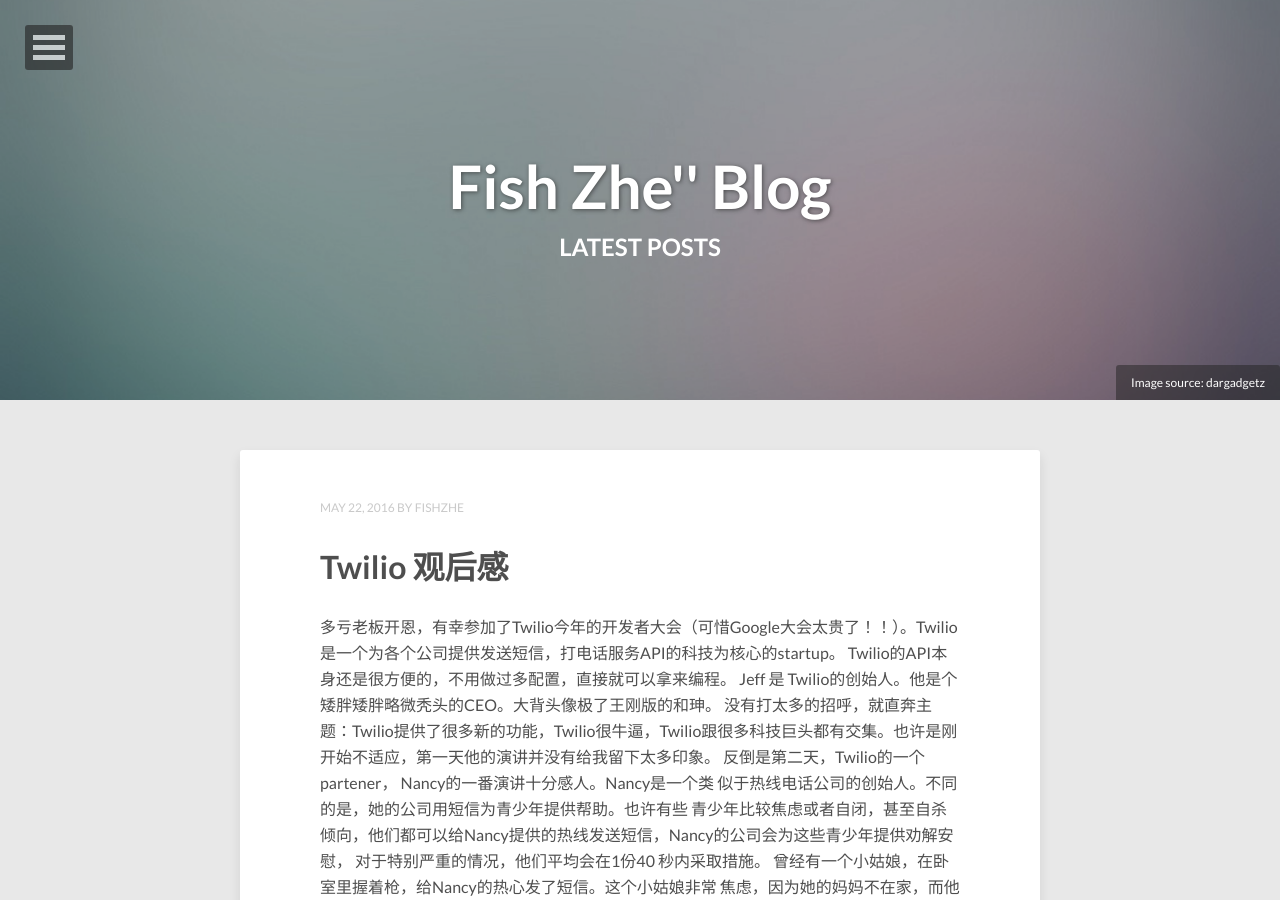
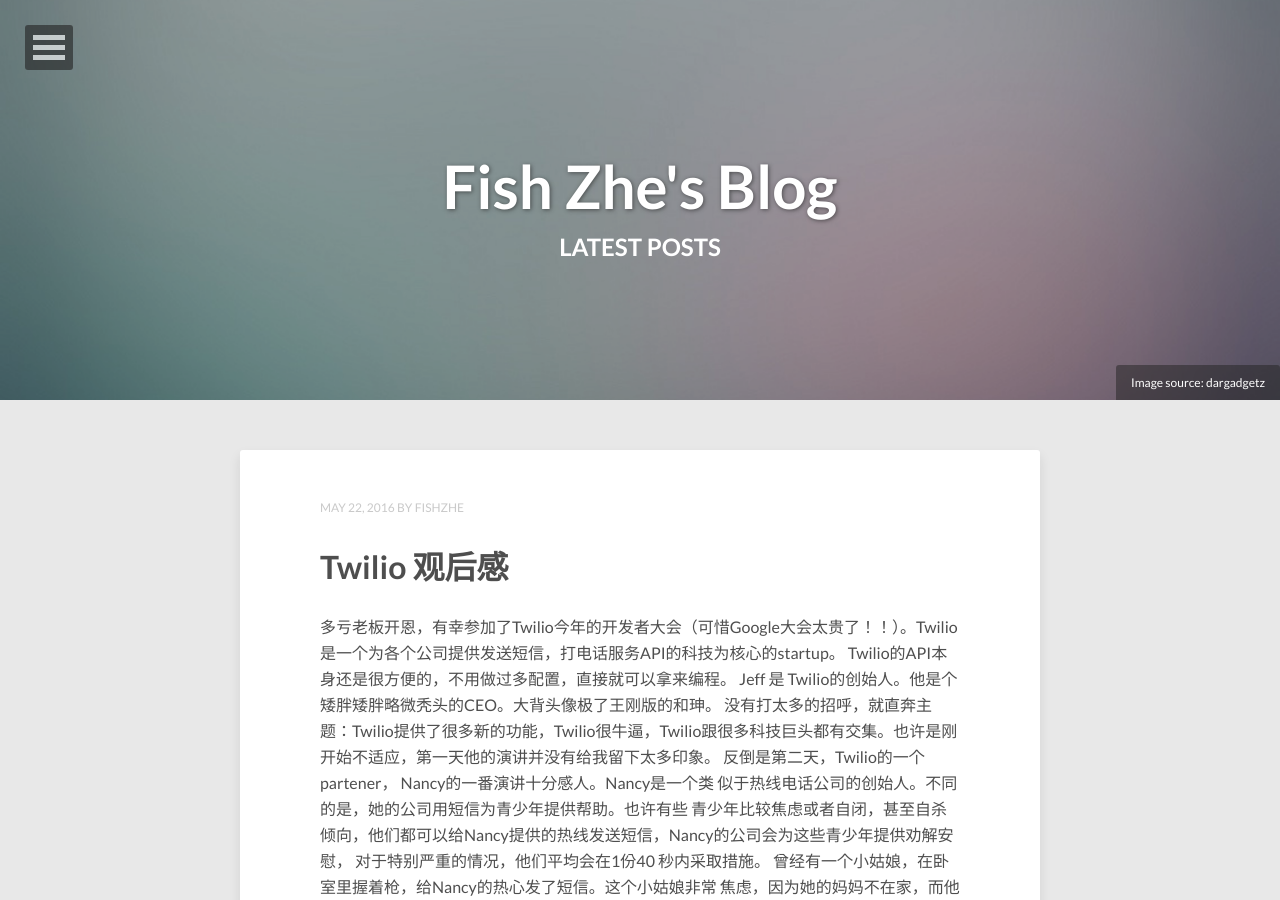
Before and after one commit to fishzhe/fishzhe.github.io, a Jekyll site: the page built from index.html, in a window 1280 px wide and 900 px high. Built offline with Jekyll 4.4.1, drawn with Linux system fonts in a browser that asks for light colours; nearby versions of some CDN libraries; the list of posts is cut into pages by our own code.

```diff
--- a/_config.yml
+++ b/_config.yml
@@ -1,5 +1,5 @@
 # Site settings
-title: Fish Zhe'' Blog
+title: Fish Zhe's Blog
 description: Software Engineer. Unix-like system fan. Java. Learner. Runner
 #baseurl: / # the subpath of your site, e.g. /blog/
 #url: / # the base hostname & protocol for your site
```
